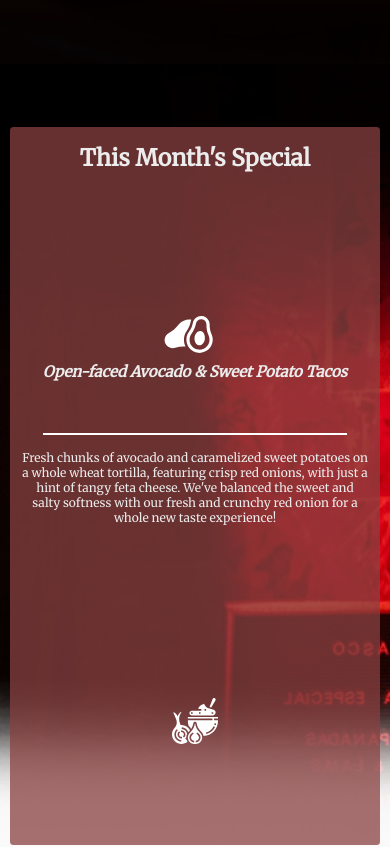
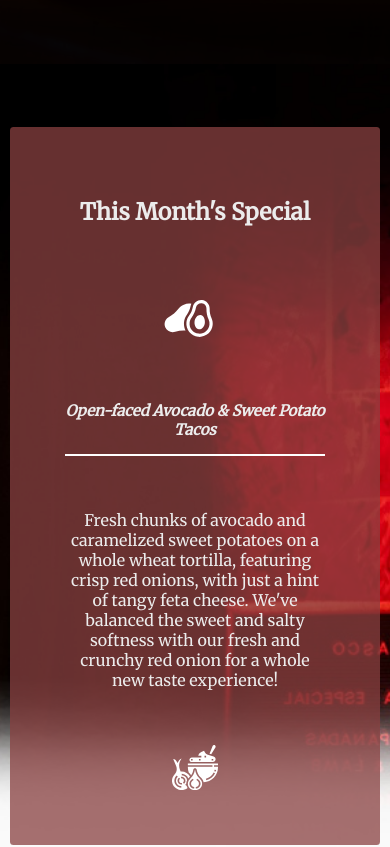
Before and after one commit to b4l4g3/taco-bar, a React (Create React App) app: page / in a window 390 px wide. Shown: the part 780-1627 px from the top of the page. Built offline with nearby package versions, Linux system fonts and the light colour scheme.

Commit message:
Add media queries to 'Speciality' component

```diff
--- a/src/Components/Speciality.js
+++ b/src/Components/Speciality.js
@@ -28,17 +28,17 @@ const Container = styled.div`
 
   @media (max-width: 400px) {
     width: 95%;
-    display: grid;
-    grid-template-columns: 1fr;
-    grid-template-rows: 0.6fr 1fr 0.5fr 1.8fr 1fr;
-    grid-template-areas: "Title" "Icon" "Header" "Text" "Icon2";
+    display: flex;
+    flex-direction: column;
+    justify-content: space-evenly;
+    align-items: center;
   }
 `
 
 const Icon = styled.img`
   grid-area: Icon;
   height: 5em;
-  align-self: flex-end;
+  align-self: center;
   margin-right: 1.3em;
 `
 
@@ -59,6 +59,10 @@ const Header = styled.h2`
   text-align: center;
   margin: 0;
   padding-bottom: 1em;
+
+  @media (max-width: 400px) {
+    width: 70%;
+  }
 `
 
 const Text = styled.p`
@@ -70,6 +74,14 @@ const Text = styled.p`
   margin-top: 0;
   padding: 0 1em;
   padding-top: 1.3em;
+
+  @media (max-width: 400px) {
+    font-size: 1.6em;
+    padding-top: 0;
+    width: 80%;
+    align-self: center;
+    margin: 0;
+  }
 `
 
 const Pic = styled.img`
```
